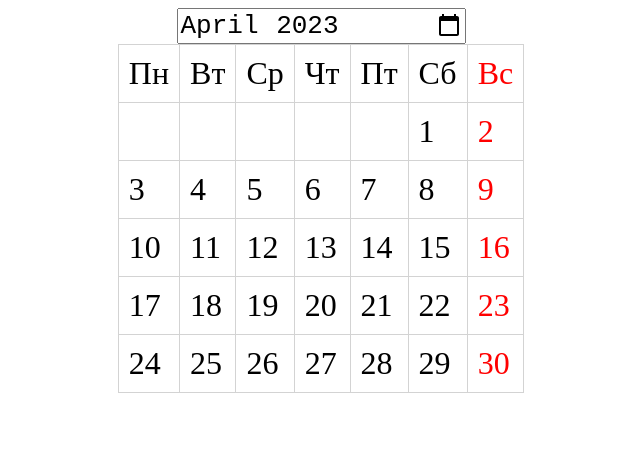
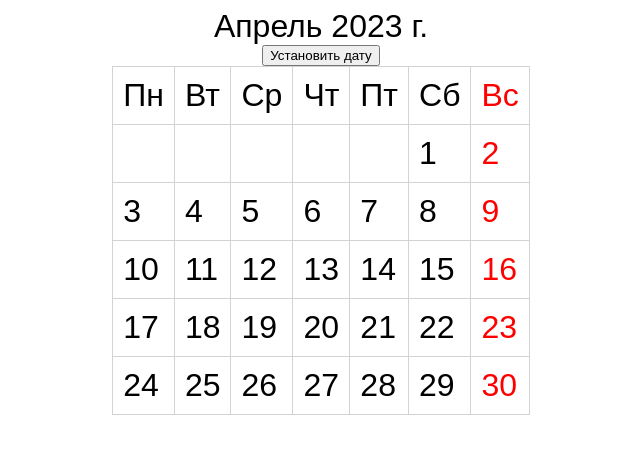
Before and after one commit to AlexIgn88/calendar-next.js, a Next.js app: page / in a window 1280 px wide. Shown: the top 454 px of the page, without its empty margins (319-959 px from the left). Built offline with nearby package versions, Linux system fonts and the light colour scheme.

Commit message:
Рабочий прототип, но необходимы правки 	modified:   components/Input.js 	new file:   components/ModalWindow.js 	modified:   styles/style.css

```diff
--- a/components/Input.js
+++ b/components/Input.js
@@ -1,11 +1,39 @@
+import { useState } from 'react'
+import ModalWindow from '../components/ModalWindow'
+
 function Input({ inputValue, setInputValue }) {
+    const [showModalWindow, setShowModalWindow] = useState(false);
 
-    return <input
-        id='month-input'
-        type="month"
-        value={inputValue}
-        onChange={evt => setInputValue(evt.target.value)}
-    />
+    const date = new Date(inputValue);
+    const options = { year: 'numeric', month: 'long' };
+    const formattedDate = date.toLocaleString('ru-RU', options)
+        .charAt(0).toUpperCase() + date.toLocaleString('ru-RU', { year: 'numeric', month: 'long' })
+            .slice(1)
+    console.log(formattedDate); // "April 2023"
+
+    //let currentDate = new Date(inputValue).toLocaleString();
+    //console.log('Input- ', currentDate);
+
+    //let currentDate2 = new Date(inputValue).toLocaleString('en-US', { year: 'numeric', month: 'long' });
+
+    return (
+        <>
+            {/*<input
+                id='month-input'
+                type="month"
+                value={inputValue}
+                onChange={evt => setInputValue(evt.target.value)}
+            />*/}
+
+            <div suppressHydrationWarning>{formattedDate}</div>
+            <button onClick={() => setShowModalWindow(true)}>Установить дату</button>
+            {showModalWindow && <ModalWindow
+                setShowModalWindow={setShowModalWindow}
+                inputValue={inputValue}
+                setInputValue={setInputValue}
+            />}
+        </>
+    );
 }
 
 export default Input;
--- /dev/null
+++ b/components/ModalWindow.js
@@ -0,0 +1,45 @@
+import { useState } from 'react'
+
+function ModalWindow({ setShowModalWindow, inputValue, setInputValue }) {
+    const [inputYearValue, setinputYearValue] = useState(+inputValue.split('-')[0]);
+
+    function setData(evt) {
+        const td = evt.target.closest('td');
+        if (!td) return
+
+        setInputValue(inputYearValue + '-' + evt.target.dataset?.month);
+        setShowModalWindow(false);
+    }
+
+    return <div className="modal-window">
+        <input
+            type='number'
+            value={inputYearValue}
+            onChange={evt => setinputYearValue(evt.target.value)}
+        />
+        <table>
+            <tbody onClick={evt => setData(evt)}>
+                <tr>
+                    <td data-month='01'>янв</td>
+                    <td data-month='02'>фев</td>
+                    <td data-month='03'>мар</td>
+                    <td data-month='04'>апр</td>
+                </tr>
+                <tr>
+                    <td data-month='05'>май</td>
+                    <td data-month='06'>июн</td>
+                    <td data-month='07'>июл</td>
+                    <td data-month='08'>авг</td>
+                </tr>
+                <tr>
+                    <td data-month='09'>сен</td>
+                    <td data-month='10'>окт</td>
+                    <td data-month='11'>ноя</td>
+                    <td data-month='12'>дек</td>
+                </tr>
+            </tbody>
+        </table>
+    </div>
+}
+
+export default ModalWindow
--- a/styles/style.css
+++ b/styles/style.css
@@ -1,20 +1,25 @@
 .calendar,
-input#month-input {
+input#month-input,
+.modal-window {
     font-size: xx-large;
+    font-family: sans-serif;
 }
 
-.calendar {
+.calendar,
+.modal-window {
     display: flex;
     align-items: center;
     flex-direction: column;
 
 }
 
-table.table-for-calendar {
+table.table-for-calendar,
+.modal-window table {
     border-collapse: collapse;
 }
 
-.table-for-calendar td {
+.table-for-calendar td,
+.modal-window table td {
     border: 1px solid lightgray;
     padding: 10px;
 }
@@ -22,3 +27,9 @@ table.table-for-calendar {
 .table-for-calendar td:nth-child(7n) {
     color: red
 }
+
+.modal-window {
+    position: absolute;
+    border: 1px solid black;
+    background-color: coral;
+}
```
